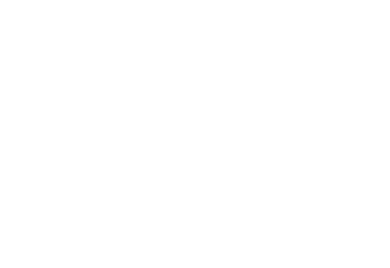
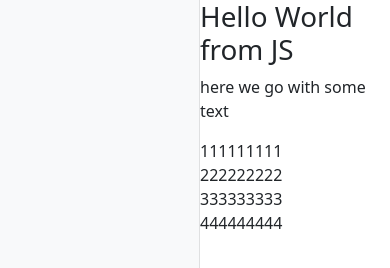
Before and after one commit to maximusigor/js-constructor, a plain HTML site: page index.html in a window 390 px wide. Shown: the top 268 px of the page. Drawn offline with nearby package versions, Linux system fonts and the light colour scheme.

Commit message:
add js functional.

```diff
--- a/index.html
+++ b/index.html
@@ -2,9 +2,18 @@
 <html lang="en">
 <head>
     <meta charset="UTF-8">
-    <title>Title</title>
+    <title>JavaScript Constructor</title>
+    <link rel="stylesheet" href="https://cdn.jsdelivr.net/npm/bootstrap@5.2.2/dist/css/bootstrap.min.css" rel="stylesheet" integrity="sha384-Zenh87qX5JnK2Jl0vWa8Ck2rdkQ2Bzep5IDxbcnCeuOxjzrPF/et3URy9Bv1WTRi" crossorigin="anonymous">
+    <link rel="stylesheet" href="main.css">
 </head>
 <body>
 
+<div id = "app" class="container-fluid">
+    <div id="panel" class="bg-light sidebar"></div>
+    <div id="site" class="content"></div>
+</div>
+
+
+<script src="index.js"></script>
 </body>
 </html>
--- /dev/null
+++ b/index.js
@@ -0,0 +1,55 @@
+const model = [
+    {type: 'title', value: 'Hello World from JS'},
+    {type: 'text', value: 'here we go with some text'},
+    {type: 'columns', value: [
+        '111111111',
+        '222222222',
+        '333333333',
+        '444444444'
+
+        ]}
+]
+
+const site = document.querySelector('#site');
+
+model.forEach(block => {
+    let html = '';
+    if (block.type === 'title') {
+        html = title(block)
+    } else if (block.type === 'text') {
+        html = text(block)
+    } else if (block.type === 'columns') {
+        html = columns(block)
+    }
+
+    site.insertAdjacentHTML('beforeend', html);
+})
+
+function title(block) {
+    return `
+            <div className="row">
+              <div className="col-sm">
+                  <h1>${block.value}</h1>
+              </div>
+            </div>
+           `
+}
+
+function text(block) {
+    return `
+            <div className="row">
+              <div className="col-sm">
+                  <p>${block.value}</p>
+              </div>
+            </div>
+           `
+}
+
+function columns(block) {
+    const html = block.value.map(item => `<div class="col-sm">${item}</div>`)
+    return `
+        <div class="row">
+            ${html.join('')}
+        </div>
+       `
+}
--- /dev/null
+++ b/main.css
@@ -0,0 +1,22 @@
+#app {
+    position: relative;
+}
+
+.content {
+    position: absolute;
+    top: 0;
+    right: 0;
+    left: 200px;
+}
+
+.sidebar {
+    position: fixed;
+    top: 0;
+    bottom: 0;
+    left: 0;
+    width: 200px;
+    z-index: 100;
+    padding: 10px;
+    box-shadow: inset -1px 0 0 rgba(0, 0, 0, .1);
+    overflow-y: auto;
+}
```
Also changed, not shown: assets/image.png (added).
